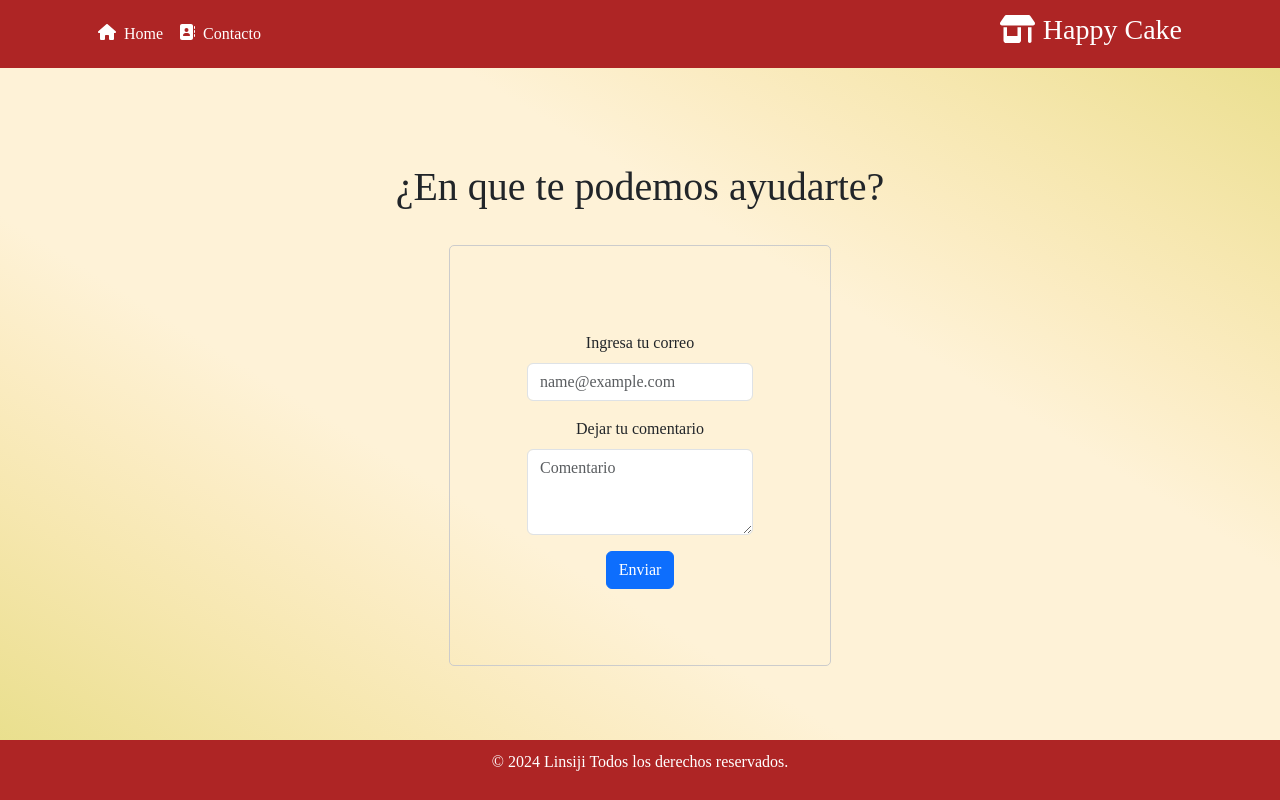
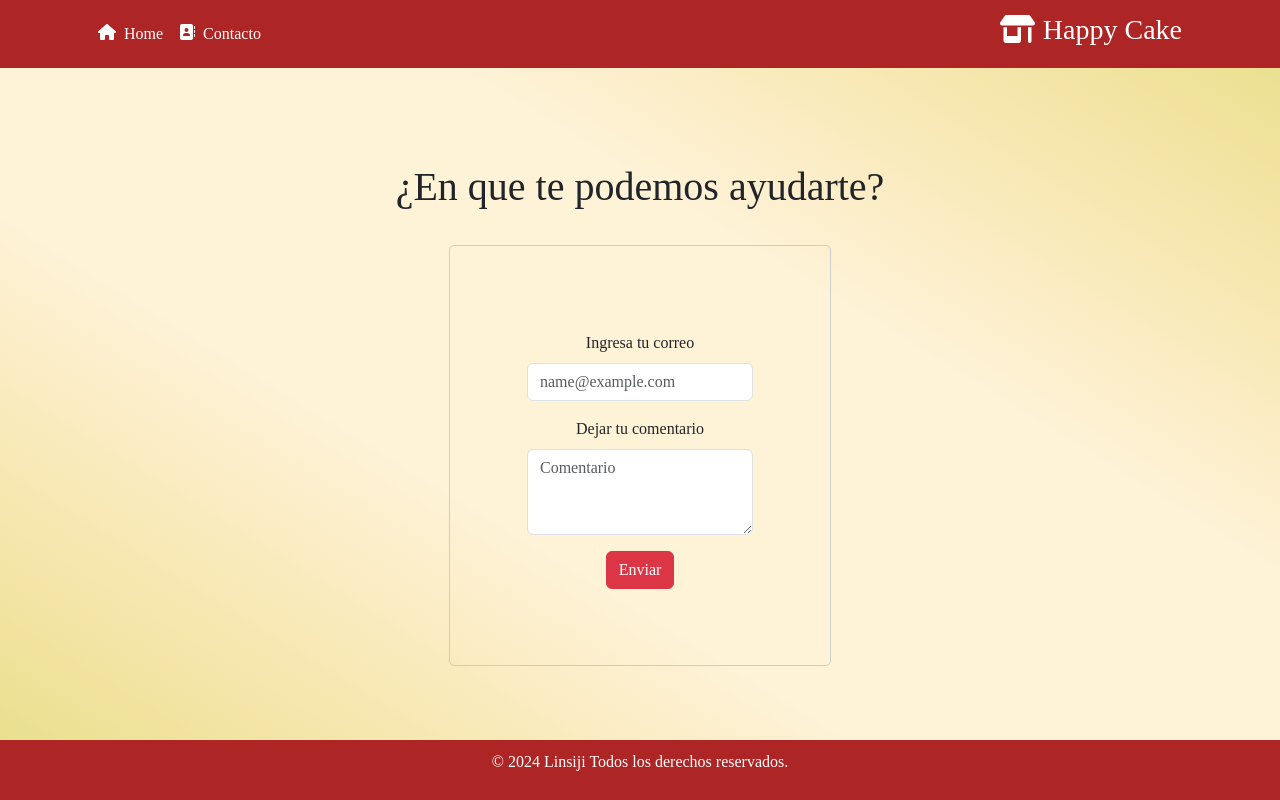
Before and after one commit to linsijiLaGuara/DL-HappyCake, a React (Vite) app in the folder happycake/: page /contact in a window 1280 px wide. Built offline with nearby package versions, Linux system fonts and the light colour scheme.

Commit message:
add: color butom

```diff
--- a/happycake/src/views/Contact.jsx
+++ b/happycake/src/views/Contact.jsx
@@ -19,7 +19,7 @@ export const Contact = (props) => {
             <Form.Label>Dejar tu comentario</Form.Label>
             <Form.Control placeholder="Comentario" as="textarea" rows={3} />
           </Form.Group>
-          <Button variant="primary" type="submit">
+          <Button variant="danger" type="submit">
             Enviar
           </Button>
         </Form>
```
